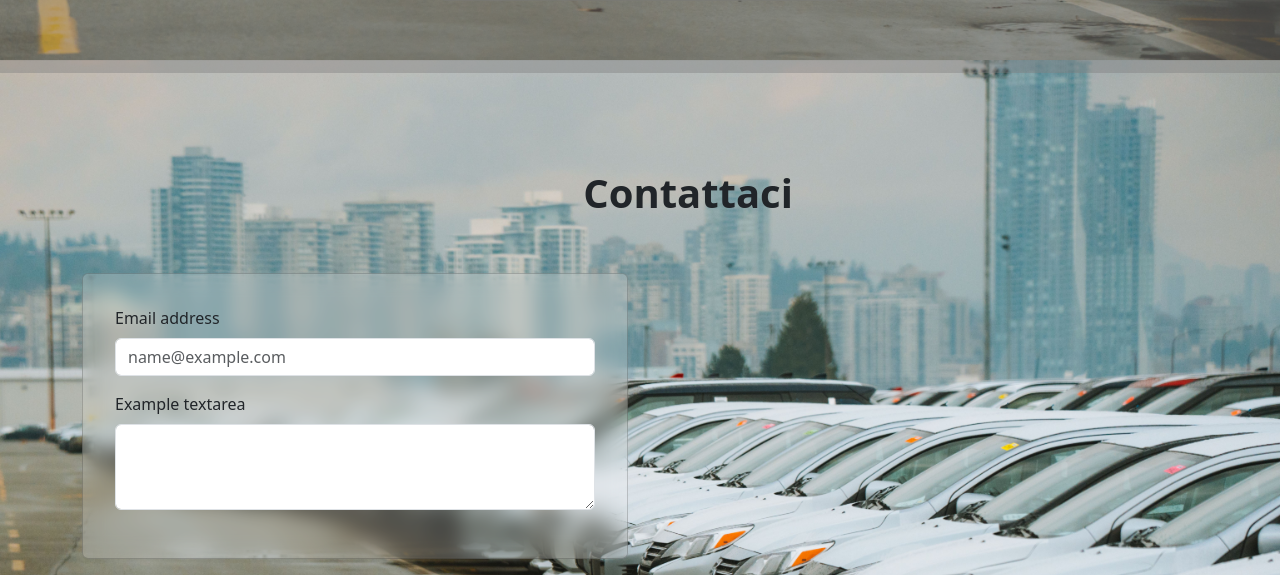
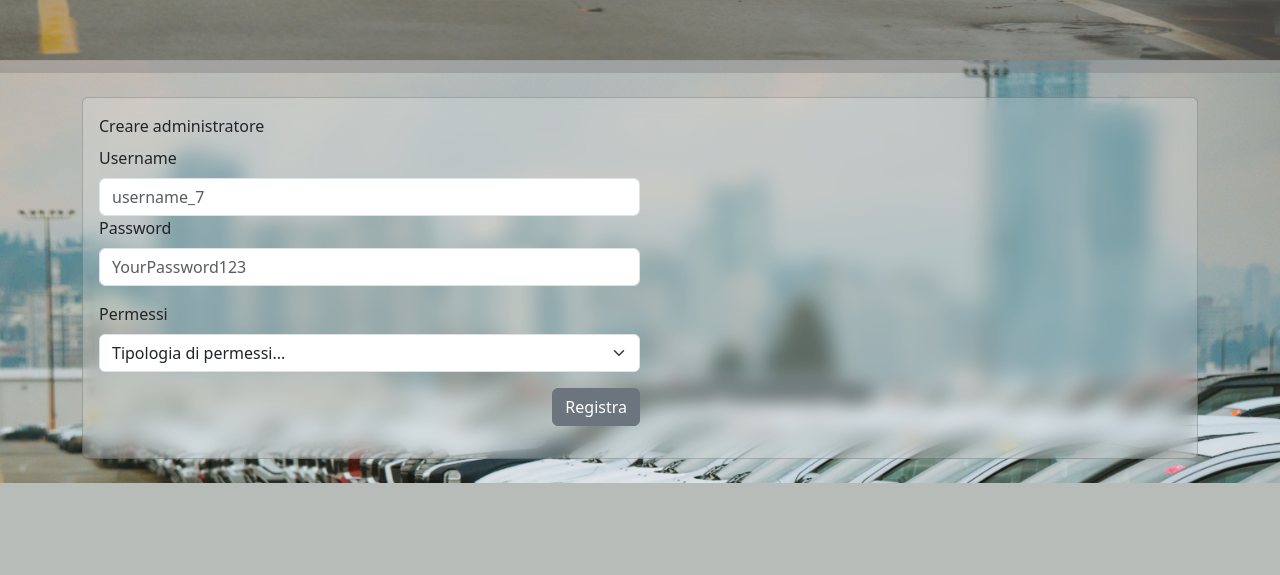
Before and after one commit to MaximoMephisto/STRADA, a Flask app: template templates/index.html in a window 1280 px wide. Shown: the part 2500-3075 px from the top of the page. After the commit the page ends 2983 px from the top, so only its background shows below. Run offline with Flask 3, Linux system fonts and the light colour scheme; the template is opened without the code that fills it, so the values that code supplies are empty.

Commit message:
Implement user authentication and admin creation; add login functionality and related templates

```diff
--- a/app.py
+++ b/app.py
@@ -1,17 +1,63 @@
-from flask import Flask, render_template
+from flask import Flask, render_template, request, redirect, url_for
 from DDBB.connessione import connessione_al_db
-import oracledb
+import json
+import plotly.express as px
+import plotly.utils
+import bcrypt
+
+
 # Crea un'istanza dell'app Flask
 app = Flask(__name__)
-# Definisci una route per la home page
+@app.route('/login', methods=['GET', 'POST'])
+def login():
+    if request.method == 'POST':
+        username = request.form.get('username').strip()
+        passwd = request.form.get('passwd')
+
+        conn = connessione_al_db()
+        cursor = conn.cursor()
+        try:
+            # Cerchiamo l'hash della password per lo username inserito
+            sql = "SELECT passwd FROM ADMIN.admins WHERE LOWER(TRIM(username)) = LOWER(:1)"
+            cursor.execute(sql, (username,))
+            row = cursor.fetchone()
+
+            # Se row è None, significa che l'utente non esiste nel database
+            if row is None:
+                print("Utente non trovato.")
+                # Mandiamo lo stesso errore generico per motivi di sicurezza
+                return render_template('login.html', errore="Username o password errati.")
+
+            # Recuperiamo l'hash (che nel DB è salvato come stringa VARCHAR2)
+            hashed_password_db = row[0]
+
+            # Convertiamo sia l'input in chiaro sia l'hash del DB in bytes
+            password_bytes = passwd.encode('utf-8')
+            hash_bytes = hashed_password_db.encode('utf-8')
+
+            if bcrypt.checkpw(password_bytes, hash_bytes):
+                return redirect(url_for('index'))
+            else:
+                print("Password errata.")
+                return render_template('login.html', errore="Username o password errati.")
+
+        except Exception as e:
+            print(f"Errore durante il login: {e}")
+            return "Errore interno del server", 500
+        finally:
+            cursor.close()
+            conn.close()
+
+    return render_template('login.html')
+
 @app.route('/')
 def index():
-    # Prendiamo i dati dal DB Oracle usando la connessione esistente
     with connessione_al_db() as connection:
         if connection is None:
             return "Errore di connessione al Database", 500
 
         with connection.cursor() as cursor:
+            # STATISTICHE GENERALE #
             # Trova l'anno MINIMO registrato nella tabella incidenti
             cursor.execute('SELECT EXTRACT(YEAR FROM MIN(accident_date)) FROM incidenti')
             anno_corrente = cursor.fetchone()[0]
@@ -34,7 +80,6 @@ def index():
             tasso_mortalita = cursor.fetchone()[0]
             tasso_mortalita_str = f"{tasso_mortalita}%".replace(".", ",") if tasso_mortalita is not None else "0,0%"
 
-            # --- 3. ANALISI AVANZATA B: Causa Principale (JOIN con incidenti_fattori) ---
             # Incrocia le tabelle per trovare il fattore più comune escludendo i dati non definiti
             cursor.execute("""
             SELECT contributing_factor, COUNT(*)
@@ -46,7 +91,7 @@ def index():
             res_causa = cursor.fetchone()
             causa_top = res_causa[0].title() if res_causa else "Non disponibile"
             incidenti_causa = f"{res_causa[1]:,}".replace(",", ".") if res_causa else "0"
-            # --- 4. ANALISI AVANZATA C: Incrocio Meteo-Stradale (JOIN incidenti + meteo) ---
+
             # Calcola quanti incidenti sono avvenuti nei giorni in cui c'era neve al suolo (> 0)
             cursor.execute("""
                 SELECT COUNT(*)
--- a/templates/index.html
+++ b/templates/index.html
@@ -11,7 +11,7 @@
         integrity="sha384-FKyoEForCGlyvwx9Hj09JcYn3nv7wiPVlz7YYwJrWVcXK/BmnVDxM+D2scQbITxI"
         crossorigin="anonymous"></script>
     <link rel="stylesheet" href="{{ url_for('static', filename='css/style.css') }}">
-    <link rel="stylesheet" href="../static/css/style.css">
+    <link rel="stylesheet" href="../static/css/style.css"> <!-- Indirizzo CSS per verifiche locali estetiche -->
 </head>
 
 <body id="index">
@@ -233,28 +233,36 @@
             </div>
         </div>
     </div>
-    <div id="contatto">
+    <div id="registro" class="my-4">
         <div class="container">
             <div class="row">
-                <div class="col-12 col-sm-12 m-5 ">
-                    <div class="text-center">
-                        <h1 class="mt-5 fw-bold">Contattaci</h1>
-                    </div>
-                </div>
-                <div class="col-12 col-sm-6 mb-3">
-                    <div class="card card-perso p-3">
+                <div class="col-12 col-sm-12">
+                    <div class="card card-perso">
                         <div class="card-body">
-                            <div class="mb-3">
-                                <label for="exampleFormControlInput1" class="form-label">Email address</label>
-                                <input type="email" class="form-control" id="exampleFormControlInput1"
-                                    placeholder="name@example.com">
-
-                            </div>
-                            <div class="mb-3">
-                                <label for="exampleFormControlTextarea1" class="form-label">Example
-                                    textarea</label>
-                                <textarea class="form-control" id="exampleFormControlTextarea1"
-                                    rows="3"></textarea>
+                            <div class="card-title">Creare administratore</div>
+                            <div class="col-12 col-sm-6">
+                                <form action="/login" method="post">
+                                    <div class="col-12 mb-3">
+                                        <label for="username" class="form-label">Username</label>
+                                        <input type="text" class="form-control" id="username" name="username"
+                                            placeholder="username_7" required
+                                    <div class="col-12 mb-3">
+                                        <label for="passwd" class="form-label">Password</label>
+                                        <input type="password" class="form-control" id="passwd" name="passwd"
+                                            placeholder="YourPassword123" required>
+                                    </div>
+                                    <div class="col-12 mb-3">
+                                        <label for="tutti_permessi" class="form-label">Permessi</label>
+                                        <select class="form-select" id="tutti_permessi" name="tutti_permessi" required>
+                                            <option value="" disabled selected>Tipologia di permessi...</option>
+                                            <option value="1">Tutti i permessi</option>
+                                            <option value="0">Permessi limitati</option>
+                                        </select>
+                                    </div>
+                                    <div class="col-12 mb-3 text-end">
+                                        <button type="submit" class="btn btn-secondary">Registra</button>
+                                    </div>
+                                </form>
                             </div>
                         </div>
                     </div>
```
Also changed, not shown: DDBB/crea_DB.py (+11 -0 lines), DDBB/inserimento_dati.py (+47 -0 lines), templates/dashboard.html (deleted, +0 -58 lines), templates/login.html (added, +67 -0 lines).
